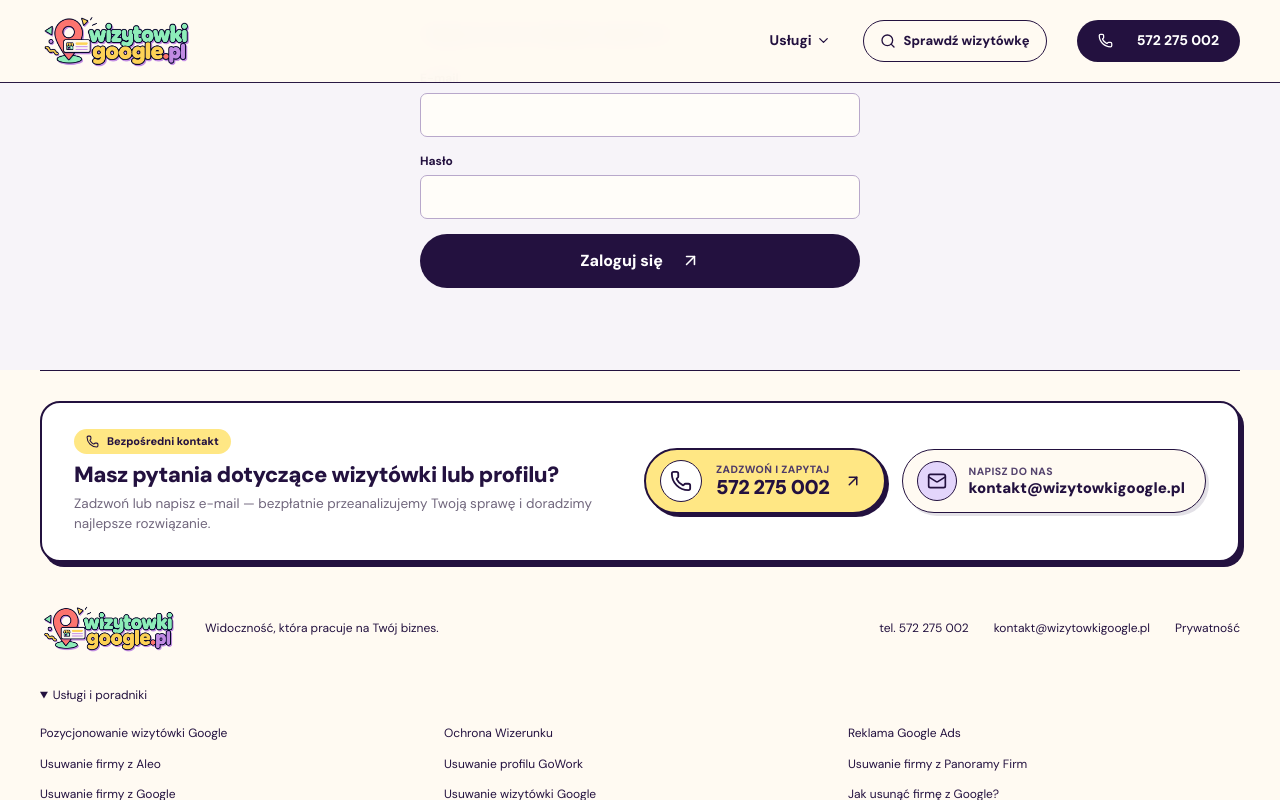
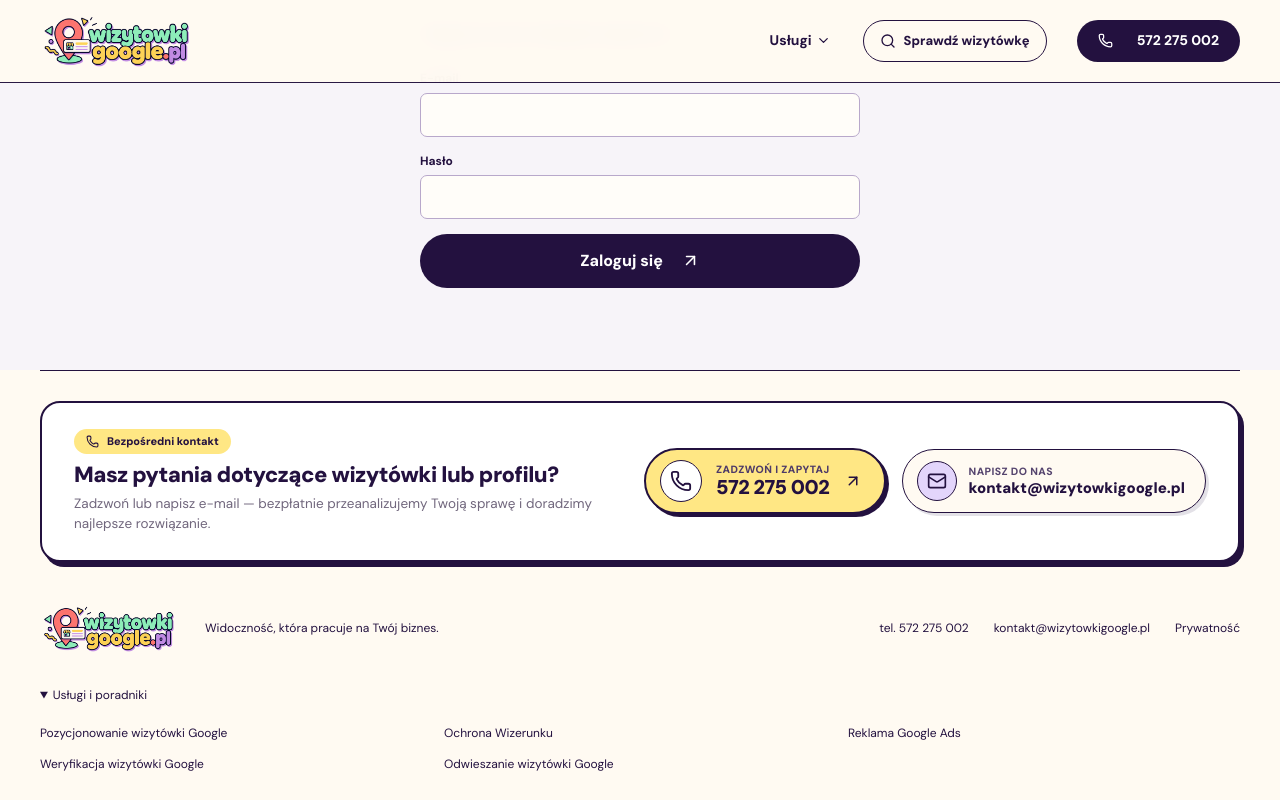
Before and after one commit to DarGrz/wizytowkigoogle-next, a Next.js app: page /admin in a window 1280 px wide. Both pictures are taken after a click on the heading "Usługi i poradniki". Shown: the part 313-1113 px from the top of the page. Built offline with nearby package versions, Linux system fonts and the light colour scheme; no server answers.

Commit message:
Calkowite wyczyszczenie linkow usuwania (profilow, firm, opinii) ze stopki strony glownej

```diff
--- a/components/Footer.tsx
+++ b/components/Footer.tsx
@@ -59,7 +59,15 @@ export default function Footer() {
         <summary>Usługi i poradniki</summary>
         <div>
           {pages
-            .filter((p) => !p.slug.includes('opini') && !p.eyebrow.toLowerCase().includes('opini'))
+            .filter(
+              (p) =>
+                !p.slug.includes('usuw') &&
+                !p.slug.includes('usun') &&
+                !p.slug.includes('opini') &&
+                !p.eyebrow.toLowerCase().includes('usuw') &&
+                !p.eyebrow.toLowerCase().includes('usun') &&
+                !p.eyebrow.toLowerCase().includes('opini')
+            )
             .map((p) => (
               <Link key={p.slug} href={'/' + p.slug}>
                 {p.eyebrow}
```
